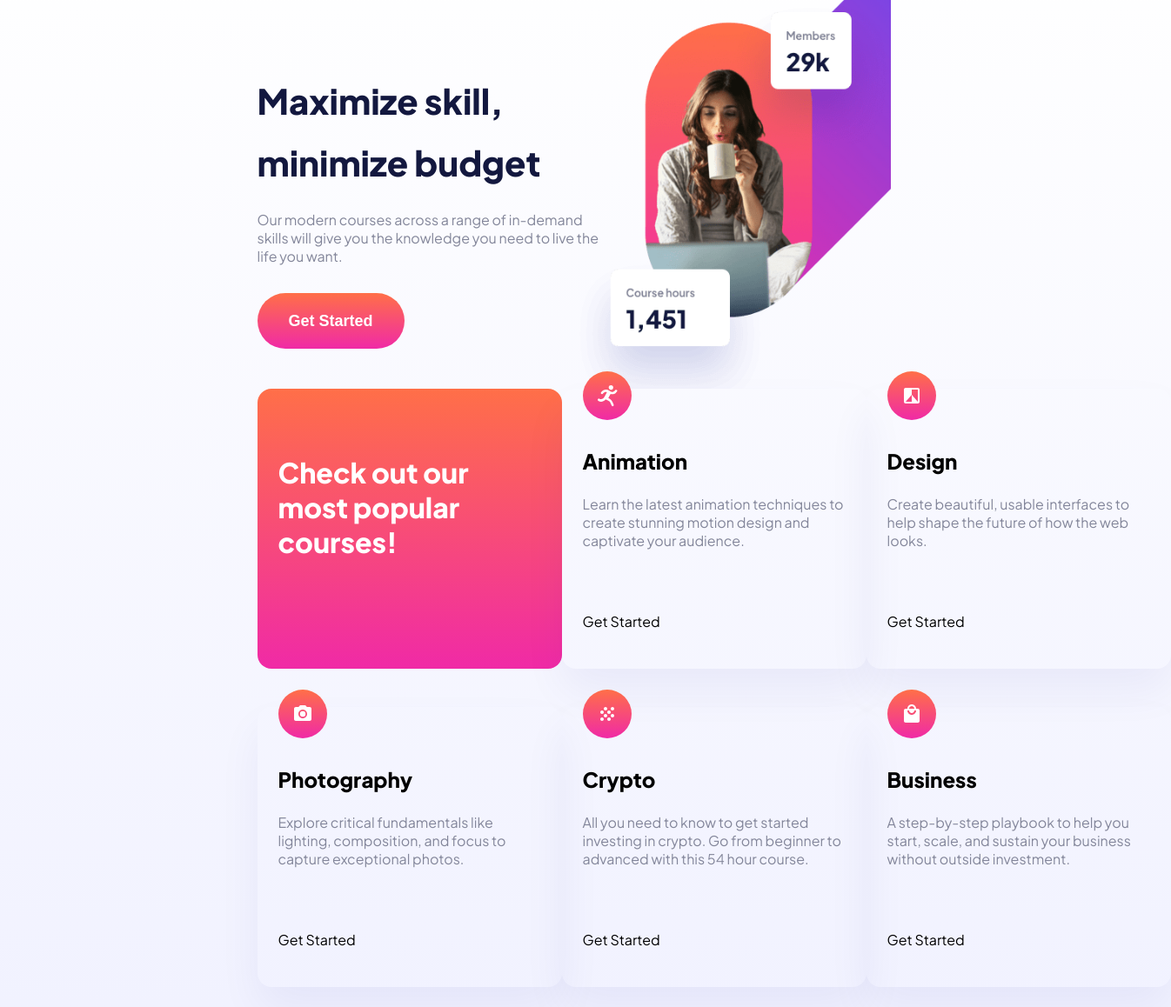
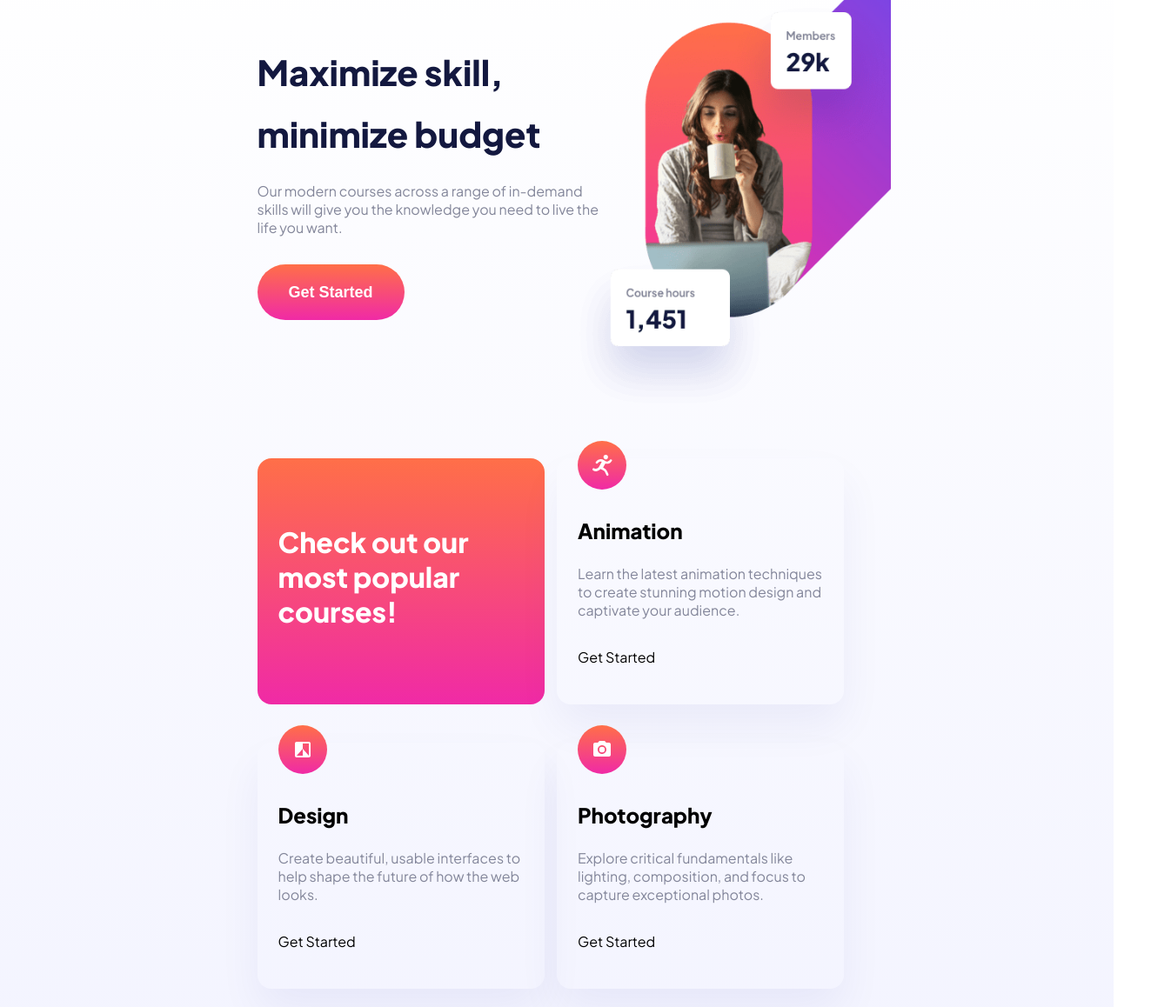
Before and after one commit to aleknovkovski/FEM-skilled-elearning-landing-page, a plain HTML site: page working/index.html in a window 1280 px wide. Shown: the part 84-1242 px from the top of the page at 87% size, 1346 px wide, since content can reach past the window. Drawn offline with Linux system fonts and the light colour scheme.

Commit message:
More responsiveness work

```diff
--- a/working/index.css
+++ b/working/index.css
@@ -18,11 +18,6 @@ body {
     margin: 0 auto;
 }
 
-.front-page-header main {
-    display: flex;
-    align-items: center;
-}
-
 h1 {
     font-style: normal;
     font-weight: 800;
@@ -34,6 +29,18 @@ h1 {
 p {
     color: #83869A;
     margin-bottom: 2em;
+}
+
+.cards {
+    display: grid;
+    margin-bottom: 1.5em;
+}
+
+.card {
+    padding: 2.75em 1.50em;
+    margin-bottom: 2.75em;
+    border-radius: 1em;
+    position: relative;
 }
 
 @media screen and (min-width: 768px) {
@@ -54,10 +61,11 @@ p {
     .heading-copy {
         width: 398px;
         height: 284px;
+        margin-top: 50px;
     }
 
     .front-page-header main {
-        height: 450px;
+        height: 480px;
     }
 
     h1 {
@@ -67,6 +75,16 @@ p {
     p {
         font-size: 1em;
     }
+
+    .cards {
+        grid-template-columns: 1fr 1fr;
+    }
+
+    .card {
+        width: 330px;
+        height: 283px;
+    }
+
 }
 
 @media screen and (min-width: 1440px) {
@@ -90,6 +108,8 @@ p {
     }
 
     .front-page-header main {
+        display: flex;
+        align-items: center;
         height: 700px;
     }
 
@@ -99,6 +119,16 @@ p {
 
     p {
         font-size: 1.125em;
+    }
+
+    .cards {
+        grid-template-columns: 1fr 1fr 1fr;
+    }
+
+
+    .card {
+        width: 350px;
+        height: 322px;
     }
 }
 
@@ -132,10 +162,6 @@ p {
     /*background: red;*/
 }
 
-header main {
-    display: flex;
-    align-items: center;
-}
 
 footer {
     padding: 0.75em 1.25em;
@@ -146,21 +172,6 @@ footer {
     align-items: center;
 }
 
-
-.cards {
-    display: grid;
-    grid-template-columns: 1fr 1fr 1fr;
-    margin-bottom: 1.5em;
-}
-
-.card {
-    width: 350px;
-    height: 322px;
-    padding: 2.75em 1.50em;
-    margin-bottom: 2.75em;
-    border-radius: 1em;
-    position: relative;
-}
 
 .heading-card {
     background: linear-gradient(180deg, #FF6F48 0%, #F02AA6 100%);
```
